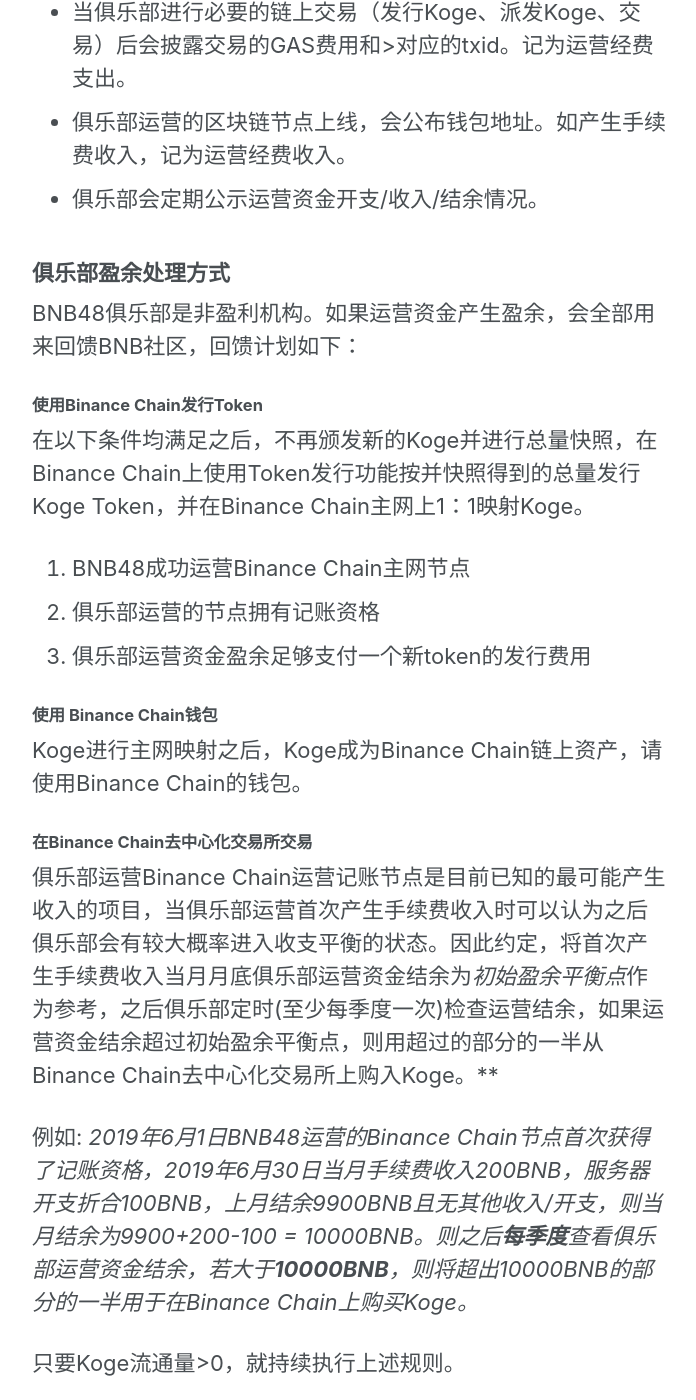
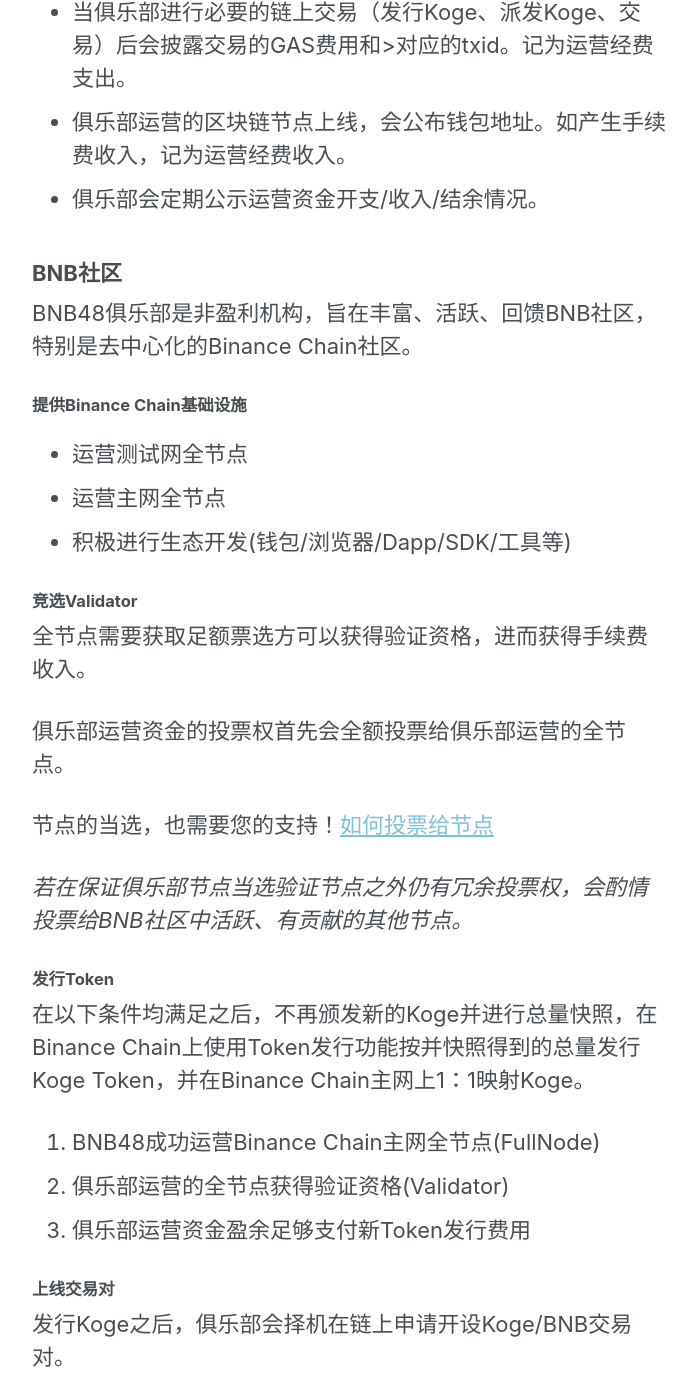
Before and after one commit to 48Club/BNB48Club.github.io, a Jekyll site: the page built from _pages/48finance.md, in a window 1280 px wide and 1400 px high, scrolled down 1234 px. Shown: the whole window, without its empty margins (290-986 px from the left). Built offline with Jekyll 4.4.1, drawn with Linux system fonts in a browser that asks for light colours; some of the changed text lies outside the part shown.

Commit message:
移除了申请表格;增加了关于生态的具体计划

```diff
--- a/_pages/48finance.md
+++ b/_pages/48finance.md
@@ -29,23 +29,41 @@
 - 俱乐部运营的区块链节点上线，会公布钱包地址。如产生手续费收入，记为运营经费收入。
 - 俱乐部会定期公示运营资金开支/收入/结余情况。
 
-### 俱乐部盈余处理方式
-BNB48俱乐部是非盈利机构。如果运营资金产生盈余，会全部用来回馈BNB社区，回馈计划如下：
+### BNB社区
+BNB48俱乐部是非盈利机构，旨在丰富、活跃、回馈BNB社区，特别是去中心化的Binance Chain社区。
 
-#### 使用Binance Chain发行Token
+#### 提供Binance Chain基础设施
+
+- 运营测试网全节点
+- 运营主网全节点
+- 积极进行生态开发(钱包/浏览器/Dapp/SDK/工具等)
+
+#### 竞选Validator
+全节点需要获取足额票选方可以获得验证资格，进而获得手续费收入。
+
+俱乐部运营资金的投票权首先会全额投票给俱乐部运营的全节点。
+
+节点的当选，也需要您的支持！[如何投票给节点]()
+
+*若在保证俱乐部节点当选验证节点之外仍有冗余投票权，会酌情投票给BNB社区中活跃、有贡献的其他节点。*
+
+#### 发行Token
 在以下条件均满足之后，不再颁发新的Koge并进行总量快照，在Binance Chain上使用Token发行功能按并快照得到的总量发行Koge Token，并在Binance Chain主网上1：1映射Koge。
-  1. BNB48成功运营Binance Chain主网节点
-  2. 俱乐部运营的节点拥有记账资格
-  3. 俱乐部运营资金盈余足够支付一个新token的发行费用
+  1. BNB48成功运营Binance Chain主网全节点(FullNode)
+  2. 俱乐部运营的全节点获得验证资格(Validator)
+  3. 俱乐部运营资金盈余足够支付新Token发行费用
 
-#### 使用 Binance Chain钱包
-Koge进行主网映射之后，Koge成为Binance Chain链上资产，请使用Binance Chain的钱包。
+#### 上线交易对
+发行Koge之后，俱乐部会择机在链上申请开设Koge/BNB交易对。
+
+#### 使用Binance Chain资产
+Koge进行主网映射之后，Koge成为Binance Chain链上资产，可使用Binance Chain的钱包。
 
 #### 在Binance Chain去中心化交易所交易
 俱乐部运营Binance Chain运营记账节点是目前已知的最可能产生收入的项目，当俱乐部运营首次产生手续费收入时可以认为之后俱乐部会有较大概率进入收支平衡的状态。因此约定，将首次产生手续费收入当月月底俱乐部运营资金结余为*初始盈余平衡点*作为参考，之后俱乐部定时(至少每季度一次)检查运营结余，如果运营资金结余超过初始盈余平衡点，则用超过的部分的一半从Binance Chain去中心化交易所上购入Koge。**
 
 例如:
-_2019年6月1日BNB48运营的Binance Chain节点首次获得了记账资格，2019年6月30日当月手续费收入200BNB，服务器开支折合100BNB，上月结余9900BNB且无其他收入/开支，则当月结余为9900+200-100 = 10000BNB。则之后**每季度**查看俱乐部运营资金结余，若大于**10000BNB**，则将超出10000BNB的部分的一半用于在Binance Chain上购买Koge。_
+2019年6月1日BNB48运营的Binance Chain节点首次获得了记账资格，2019年6月30日当月手续费收入200BNB，服务器开支折合100BNB，上月结余9900BNB且无其他收入/开支，则当月结余为9900+200-100 = 10000BNB。则之后**每季度**查看俱乐部运营资金结余，若大于**10000BNB**，则将超出10000BNB的部分的一半用于在Binance Chain上购买Koge。
 
 只要Koge流通量>0，就持续执行上述规则。
 
```
Also changed, not shown: _pages/about48.md (+1 -1 lines).
